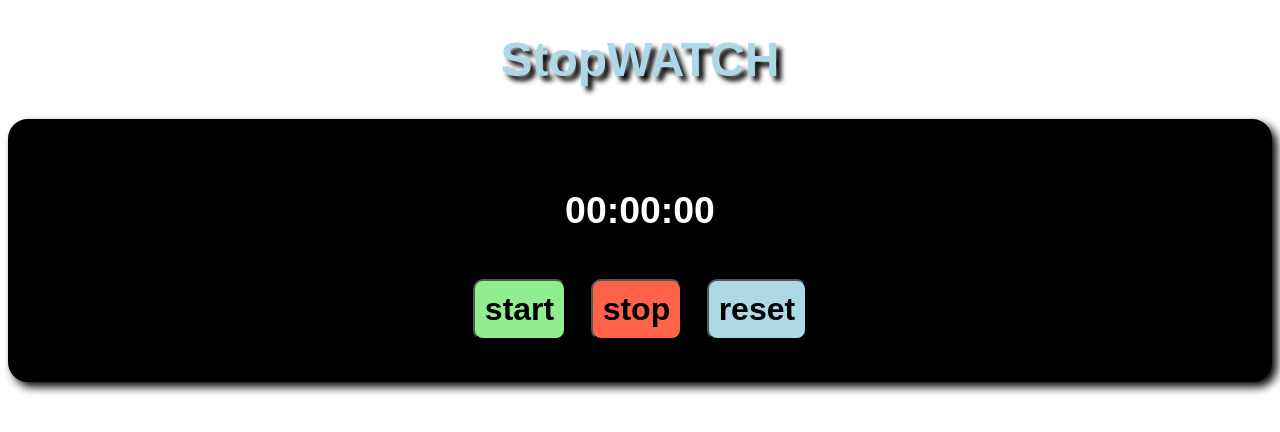
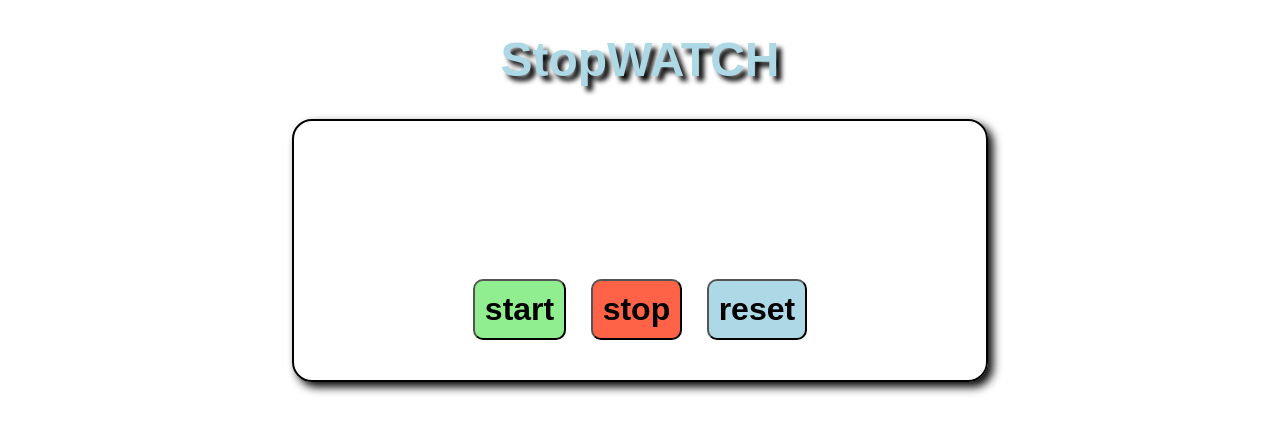
Before and after one commit to nourajbeli/Stopwatch, a plain HTML site: page index.html in a window 1280 px wide. Drawn offline with Linux system fonts and the light colour scheme.

Commit message:
Update index.html

```diff
--- a/index.html
+++ b/index.html
@@ -36,12 +36,14 @@
     }
 
     .box {
-      min-width: 350px;
+      width:50%;
+      min-width: 300px;
+      margin:auto;
       border: 2px solid;
       padding: 30px;
       border-radius: 20px;
       box-shadow: 5px 5px 10px;
-      background-color: black;
+
     }
 
     .stopwatch {
```
